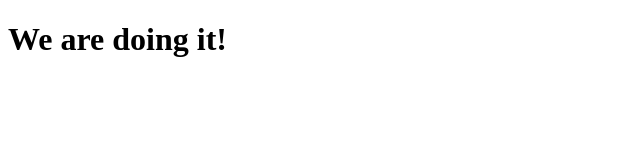
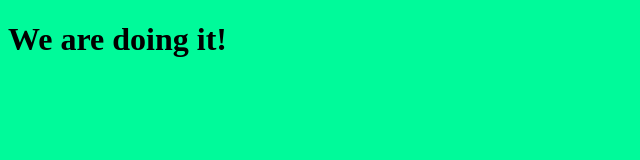
Before and after one commit to Nomsuta/naomis-funky-time, a plain HTML site: page index.html in a window 1280 px wide. Shown: the whole page, without its empty margins (0-640 px from the left). Drawn offline with Linux system fonts and the light colour scheme.

Commit message:
Stylesheet Added

```diff
--- a/index.html
+++ b/index.html
@@ -1,6 +1,7 @@
 <!DOCTYPE html>
 <html lang="en">
   <head>
+    <link rel="stylesheet" href="style.css" />
     <title>Naomi's Funky Time!</title>
   </head>
   <body>
--- /dev/null
+++ b/style.css
@@ -0,0 +1,3 @@
+body {
+    background: mediumspringgreen;
+  }
```
